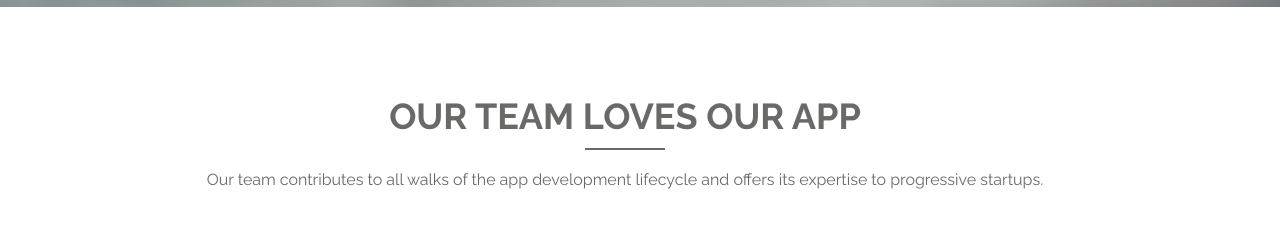
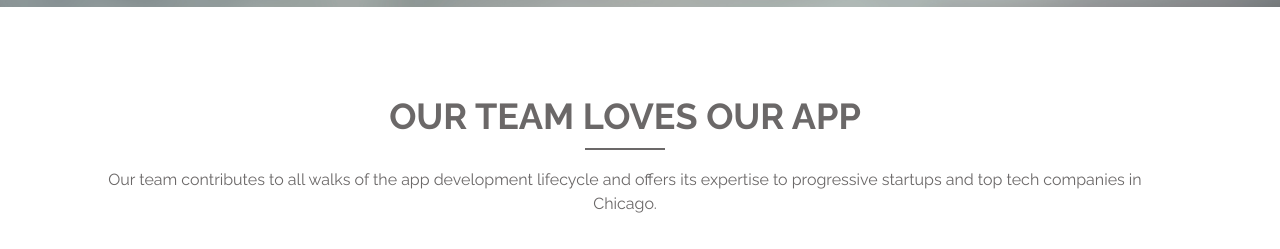
Before and after one commit to magnitoapp/magnito, a plain HTML site: page index.html in a window 1280 px wide. Shown: the part 2691-2940 px from the top of the page. Drawn offline with Linux system fonts and the light colour scheme.

Commit message:
Update index.html

```diff
--- a/index.html
+++ b/index.html
@@ -195,7 +195,7 @@
 					<h1>OUR TEAM LOVES OUR APP</h1>
 					<div class="dark-stroke"></div>
 					<p class="title-description">Our team contributes to all walks of the app development lifecycle
-						and offers its expertise to progressive startups.</p>
+						and offers its expertise to progressive startups and top tech companies in Chicago.</p>
 				</div>
 			</div>
 			<div class="row clients-list">
```
